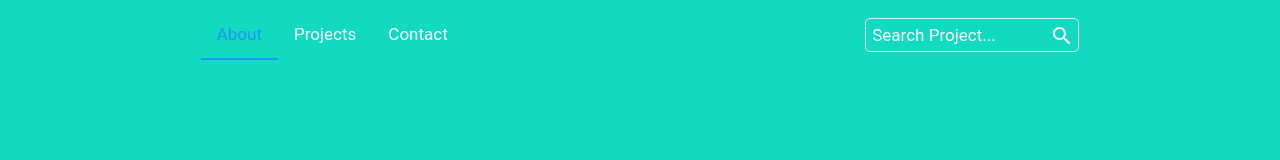
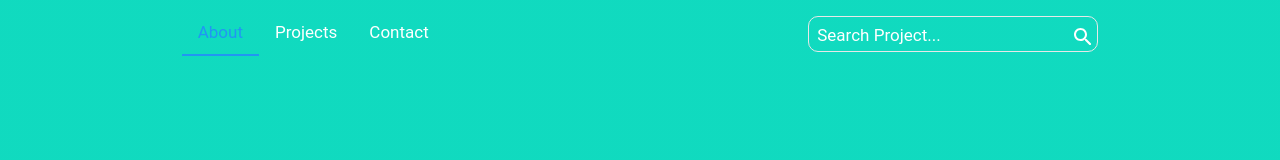
Before and after one commit to yefcode/yefcode-react, a React (Create React App) app: page / in a window 1280 px wide. Shown: the top 160 px of the page. Built offline with nearby package versions, Linux system fonts and the light colour scheme; no server answers.

Commit message:
refactor: separate SearchProject component styles, update styles

```diff
--- a/src/components/NavBar/SearchProject/SearchProject.js
+++ b/src/components/NavBar/SearchProject/SearchProject.js
@@ -1,4 +1,5 @@
 import {useState} from 'react'
+import './SearchProject.scss'
 
 const NavbarHEIGHT = 48;
 let lastSearch = "";
@@ -19,7 +20,6 @@ const SearchProject = ({offset}) => {
         }
 
         let querySeveralElements = document.querySelectorAll("h1, h2, p, a, label")
-
         const elements = [...querySeveralElements].filter(element => {
             return element.textContent.toLowerCase().indexOf(searchText.toLowerCase()) >= 0
         });
@@ -29,22 +29,23 @@ const SearchProject = ({offset}) => {
         }
 
         const element = elements[searchNavCounter]
-
         if (element?.getBoundingClientRect()) {
             window.scrollTo(0, element?.getBoundingClientRect().top + window.scrollY - NavbarHEIGHT)
         }
     }
+
+    const scrolledStyle = offset ? "scrolled": ""
     return (
-        <form className="search-form" onSubmit={onSubmit}>
+        <form className={`search-form ${scrolledStyle} `} onSubmit={onSubmit}>
             <input
-                className={`navbar-transition ${offset ? "scrolled": ""} nav-search` }
+                className={`navbar-transition ${scrolledStyle} nav-search` }
                 type="text"
                 placeholder="Search Project..."
                 value={searchText}
                 onChange={(e) => setSearchText(e.target.value)}
             />
             <button type="submit" className="submit-search-button">
-                <svg className={`navbar-transition ${offset ? "scrolled": ""} svg-search-icon`}>
+                <svg className={`navbar-transition ${scrolledStyle} svg-search-icon`}>
                     <path
                         d="M15.5 14h-.79l-.28-.27C15.41 12.59 16 11.11 16 9.5 16 5.91 13.09 3 9.5 3S3 5.91 3 9.5 5.91 16 9.5 16c1.61 0 3.09-.59 4.23-1.57l.27.28v.79l5 4.99L20.49 19l-4.99-5zm-6 0C7.01 14 5 11.99 5 9.5S7.01 5 9.5 5 14 7.01 14 9.5 11.99 14 9.5 14z" />
                 </svg>
--- a/src/components/NavBar/SearchProject/SearchProject.scss
+++ b/src/components/NavBar/SearchProject/SearchProject.scss
@@ -0,0 +1,64 @@
+.search-form {
+  position: relative;
+  border: 1px solid hsl(0, 0%, 91%);
+  border-radius: 10px;
+  height: 34px;
+  margin-top: 6px;
+}
+
+.search-form.scrolled {
+  border: none;
+  background-color: hsl(0, 0%, 80%);
+}
+
+.nav-search {
+  padding: 8px;
+  font-size: 17px;
+  color: #fff;
+  border: none;
+  background-color: hsla(0, 0%, 0%, 0);
+}
+
+.nav-search:focus {
+  width: 300px;
+  outline: none;
+}
+
+.nav-search.scrolled {
+  color: #000;
+}
+
+.nav-search::placeholder {
+  color: #fff;
+}
+
+.nav-search.scrolled::placeholder {
+  color: #000;
+}
+
+
+.submit-search-button {
+  position: relative;
+  top: 4px;
+  border: none;
+  background: none;
+}
+
+.svg-search-icon {
+  fill: #fff;
+  width: 20px;
+  height: 20px;
+}
+
+.svg-search-icon.scrolled {
+  fill: #000;
+}
+
+.svg-search-icon:hover {
+  fill: #aaa;
+}
+
+.svg-search-icon.scrolled:hover {
+  fill: #555;
+  /* TODO THERE IS A LITTLE BUG, THE SIZE IS TOO BIG, WHEN HOVER OUTSIDE, IT'S APPLYING THE STYLE */
+}
--- a/src/components/NavBar/navbar.scss
+++ b/src/components/NavBar/navbar.scss
@@ -18,22 +18,19 @@
   flex-direction: row;
   justify-content: space-around;
 
-  @include respond-down($size-sm) {
-    // flex-direction: column;
+  @include respond-down($size-xs) {
+    flex-direction: column;
     // left: 60px;
-    // background-color: red;
   }
 
   @include respond-down($size-xs) {
     // flex-direction: column;
     // left: 60px;
-    // background-color: rgb(255, 0, 191);
   }
 
   @include respond-between() {
     // flex-direction: column;
     // left: 60px;
-    // background-color: rgb(9, 255, 0);
   }
 }
 
@@ -45,7 +42,7 @@
 
 .nav-link {
   font-size: 17px;
-  padding: 14px 16px;
+  padding: 12px 16px;
   text-decoration: none;
   color: #fff;
 }
@@ -80,68 +77,3 @@
   background-color: #2196f3;
   border-bottom: none;
 }
-
-.search-form {
-  position: relative;
-  display: flex;
-  flex-direction: column;
-  justify-content: center;
-}
-
-.svg-search-icon {
-  fill: #fff;
-}
-
-.svg-search-icon.scrolled {
-  fill: #000;
-}
-
-.svg-search-icon:hover {
-  fill: #aaa;
-}
-
-.svg-search-icon.scrolled:hover {
-  fill: #555;
-  /* TODO THERE IS A LITTLE BUG, THE SIZE IS TOO BIG, WHEN HOVER OUTSIDE, IT'S APPLYING THE STYLE */
-}
-
-.submit-search-button {
-  position: absolute;
-  width: 30px;
-  top: 13px;
-  right: 5px;
-  bottom: 13px;
-  border: none;
-  outline: none;
-  background: none;
-}
-
-.nav-search {
-  width: 200px;
-  padding: 6px;
-  font-size: 17px;
-  border-radius: 5px;
-
-  color: #fff;
-  border: 1px solid #e9e9e9;
-  background-color: #00000000;
-}
-
-.nav-search:focus {
-  width: 300px;
-  outline: none;
-}
-
-.nav-search.scrolled {
-  border: none;
-  color: #000;
-  background-color: #e9e9e9;
-}
-
-.nav-search::placeholder {
-  color: #fff;
-}
-
-.nav-search.scrolled::placeholder {
-  color: #000;
-}
```
Also changed, not shown: src/components/About/About.js (line endings or trailing spaces).
